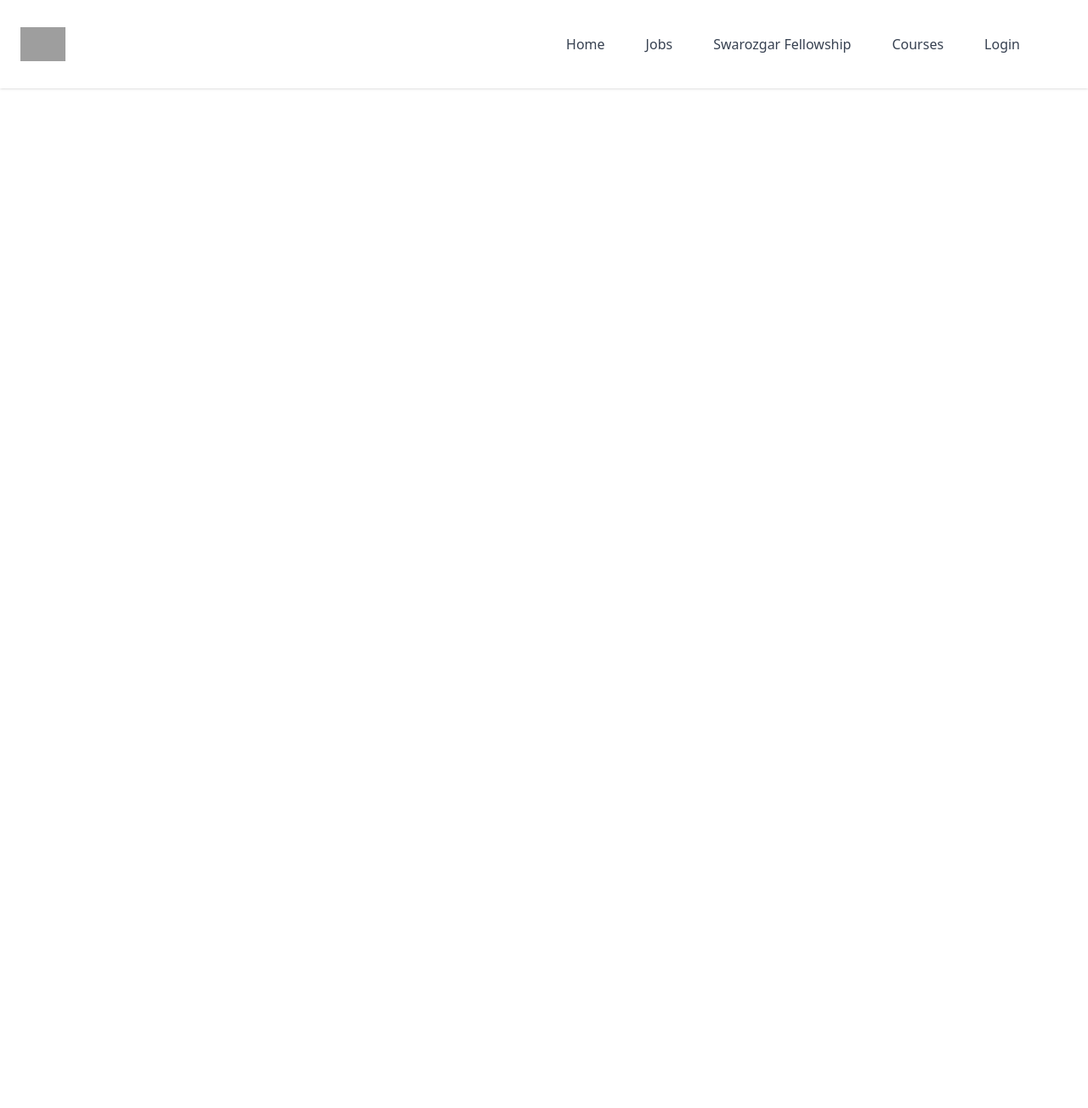
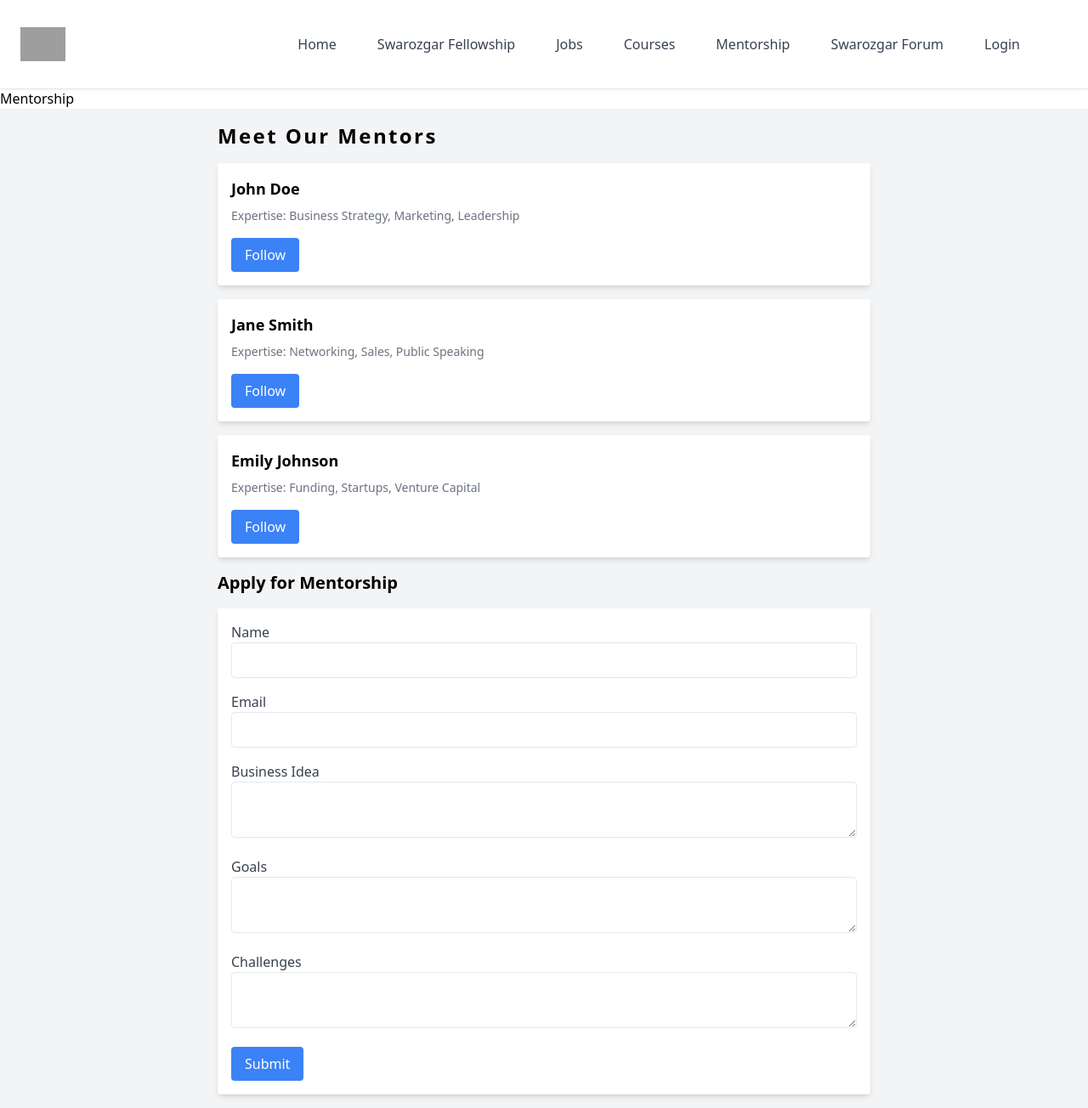
Before and after one commit to cfgmumbai24/Team-32, a React (Vite) app in the folder frontend/: page /Mentorship in a window 1280 px wide. Shown: the whole page at 85% size. Before the commit the page ends 800 px from the top, so only its background shows below. Built offline with nearby package versions, Linux system fonts and the light colour scheme; grey boxes are pictures that could not be loaded.

Commit message:
Added Forum and Mentor Pages

```diff
--- a/frontend/src/App.jsx
+++ b/frontend/src/App.jsx
@@ -9,10 +9,11 @@ import Home from './components/pages/Home'
 import { Login } from './components/pages/Login'
 import JobDetail from './components/jobDetails'
 import Jobs from './components/pages/Jobs'
-import Swarozgar from './components/pages/Swarozgar'
 import ContactUs from './components/pages/ContactUs'
 import { Signup } from './components/pages/Signup'
 import Courses from './components/pages/Courses'
+import Forum from './components/pages/Forum'
+import Mentorship from './components/pages/Mentorship'
 
 
 function App() {
@@ -25,9 +26,10 @@ function App() {
       <Route exact path='/Login' element={<Login />}/>
       <Route exact path='/Signup' element={<Signup />}/>
       <Route exact path='/Jobs' element={<Jobs />}/>
-      <Route exact path='/Swarozgar' element={<Swarozgar />}/>
       <Route exact path='/ContactUs' element={<ContactUs />}/>
       <Route exact path='/Courses' element={<Courses />}/>
+      <Route exact path='/Forum' element={<Forum />}/>
+      <Route exact path='/Mentorship' element={<Mentorship />}/>
       <Route path="/job/:id" element={<JobDetail />} />
 
     </Routes>
--- /dev/null
+++ b/frontend/src/components/Mentor.jsx
@@ -0,0 +1,136 @@
+import React, { useState } from 'react';
+
+const mentorsData = [
+  {
+    id: 1,
+    name: 'John Doe',
+    expertise: ['Business Strategy', 'Marketing', 'Leadership'],
+  },
+  {
+    id: 2,
+    name: 'Jane Smith',
+    expertise: ['Networking', 'Sales', 'Public Speaking'],
+  },
+  {
+    id: 3,
+    name: 'Emily Johnson',
+    expertise: ['Funding', 'Startups', 'Venture Capital'],
+  },
+];
+
+const MentorCard = ({ mentor, onFollow }) => {
+  return (
+    <div className="bg-white shadow-md rounded p-4 mb-4">
+      <h2 className="text-lg font-semibold mb-2">{mentor.name}</h2>
+      <div className="text-gray-500 text-sm mb-4">
+        Expertise: {mentor.expertise.join(', ')}
+      </div>
+      <button
+        className="bg-blue-500 text-white px-4 py-2 rounded"
+        onClick={() => onFollow(mentor.id)}
+      >
+        Follow
+      </button>
+    </div>
+  );
+};
+
+const Mentorship = () => {
+  const [followedMentors, setFollowedMentors] = useState([]);
+  const [formData, setFormData] = useState({
+    name: '',
+    email: '',
+    businessIdea: '',
+    goals: '',
+    challenges: '',
+  });
+
+  const handleFollow = (mentorId) => {
+    if (!followedMentors.includes(mentorId)) {
+      setFollowedMentors([...followedMentors, mentorId]);
+    }
+  };
+
+  const handleChange = (e) => {
+    setFormData({ ...formData, [e.target.name]: e.target.value });
+  };
+
+  const handleSubmit = (e) => {
+    e.preventDefault();
+    console.log(formData);
+  };
+
+  return (
+    <div className="p-4 bg-gray-100 min-h-screen">
+      <div className="max-w-3xl mx-auto">
+        <h1 className="text-2xl font-bold mb-4">Meet Our Mentors</h1>
+        {mentorsData.map((mentor) => (
+          <MentorCard key={mentor.id} mentor={mentor} onFollow={handleFollow} />
+        ))}
+        <h2 className="text-xl font-bold mb-4">Apply for Mentorship</h2>
+        <form onSubmit={handleSubmit} className="bg-white shadow-md rounded p-4">
+          <div className="mb-4">
+            <label className="block text-gray-700">Name</label>
+            <input
+              type="text"
+              name="name"
+              value={formData.name}
+              onChange={handleChange}
+              className="w-full p-2 border rounded"
+              required
+            />
+          </div>
+          <div className="mb-4">
+            <label className="block text-gray-700">Email</label>
+            <input
+              type="email"
+              name="email"
+              value={formData.email}
+              onChange={handleChange}
+              className="w-full p-2 border rounded"
+              required
+            />
+          </div>
+          <div className="mb-4">
+            <label className="block text-gray-700">Business Idea</label>
+            <textarea
+              name="businessIdea"
+              value={formData.businessIdea}
+              onChange={handleChange}
+              className="w-full p-2 border rounded"
+              required
+            ></textarea>
+          </div>
+          <div className="mb-4">
+            <label className="block text-gray-700">Goals</label>
+            <textarea
+              name="goals"
+              value={formData.goals}
+              onChange={handleChange}
+              className="w-full p-2 border rounded"
+              required
+            ></textarea>
+          </div>
+          <div className="mb-4">
+            <label className="block text-gray-700">Challenges</label>
+            <textarea
+              name="challenges"
+              value={formData.challenges}
+              onChange={handleChange}
+              className="w-full p-2 border rounded"
+              required
+            ></textarea>
+          </div>
+          <button
+            type="submit"
+            className="bg-blue-500 text-white px-4 py-2 rounded"
+          >
+            Submit
+          </button>
+        </form>
+      </div>
+    </div>
+  );
+};
+
+export default Mentorship;
--- a/frontend/src/components/Navbar.jsx
+++ b/frontend/src/components/Navbar.jsx
@@ -73,22 +73,35 @@ const Navbar = () => {
                 Home
               </Link>
               <Link
-                to="/Jobs"
-                className="px-3 py-2 mx-3 mt-2 text-gray-700 transition-colors duration-300 transform rounded-md lg:mt-0 dark:text-gray-200 hover:bg-gray-100 dark:hover:bg-gray-700"
-              >
-               Jobs
-              </Link>
-              <Link
                 to="/Swarozgar"
                 className="px-3 py-2 mx-3 mt-2 text-gray-700 transition-colors duration-300 transform rounded-md lg:mt-0 dark:text-gray-200 hover:bg-gray-100 dark:hover:bg-gray-700"
               >
                 Swarozgar Fellowship
               </Link>
               <Link
+                to="/Jobs"
+                className="px-3 py-2 mx-3 mt-2 text-gray-700 transition-colors duration-300 transform rounded-md lg:mt-0 dark:text-gray-200 hover:bg-gray-100 dark:hover:bg-gray-700"
+              >
+               Jobs
+              </Link>
+
+              <Link
                 to="/Courses"
                 className="px-3 py-2 mx-3 mt-2 text-gray-700 transition-colors duration-300 transform rounded-md lg:mt-0 dark:text-gray-200 hover:bg-gray-100 dark:hover:bg-gray-700"
               >
                 Courses
+              </Link>
+              <Link
+                to="/Mentorship"
+                className="px-3 py-2 mx-3 mt-2 text-gray-700 transition-colors duration-300 transform rounded-md lg:mt-0 dark:text-gray-200 hover:bg-gray-100 dark:hover:bg-gray-700"
+              >
+                Mentorship
+              </Link>
+              <Link
+                to="/Forum"
+                className="px-3 py-2 mx-3 mt-2 text-gray-700 transition-colors duration-300 transform rounded-md lg:mt-0 dark:text-gray-200 hover:bg-gray-100 dark:hover:bg-gray-700"
+              >
+                Swarozgar Forum
               </Link>
               <Link
                 to="/Login"
@@ -99,9 +112,7 @@ const Navbar = () => {
 
             </div>
 
-            <div className="flex items-center mt-4 lg:mt-0">
 
-            </div>
           </div>
         </div>
       </div>
--- /dev/null
+++ b/frontend/src/components/Post.jsx
@@ -0,0 +1,114 @@
+import React, { useState } from 'react';
+
+const postsData = [
+  {
+    id: 1,
+    title: "How I started my own business from scratch.",
+    author: 'John Doe',
+    designation: 'Founder & CEO',
+    content: 'Starting my own business was a challenging but rewarding journey. Here’s what I learned along the way.',
+    likes: 45,
+  },
+  {
+    id: 2,
+    title: "The importance of networking for local entrepreneurs.",
+    author: 'Jane Smith',
+    designation: 'Business Consultant',
+    content: 'Networking is crucial for building relationships and finding new opportunities. Here are my top tips.',
+    likes: 30,
+  },
+  {
+    id: 3,
+    title: "How to secure funding for your startup.",
+    author: 'Emily Johnson',
+    designation: 'Venture Capitalist',
+    content: 'Securing funding is often the hardest part of starting a business. Here’s how you can increase your chances.',
+    likes: 60,
+  },
+];
+
+const ExpertAnswer = () => {
+  const [searchTerm, setSearchTerm] = useState('');
+  const [posts, setPosts] = useState(postsData);
+
+  const filteredPosts = posts.filter(post =>
+    post.title.toLowerCase().includes(searchTerm.toLowerCase())
+  );
+
+  const handleLike = id => {
+    setPosts(posts.map(post => (
+      post.id === id ? { ...post, likes: post.likes + 1 } : post
+    )));
+  };
+
+  const handleAddPost = () => {
+    const newPost = {
+      id: posts.length + 1,
+      title: "New Post Title",
+      author: 'New Author',
+      designation: 'New Designation',
+      content: 'New post content.',
+      likes: 0,
+    };
+    setPosts([...posts, newPost]);
+  };
+
+  return (
+    <div className="p-4 bg-gray-100 min-h-screen">
+      <div className="max-w-3xl mx-auto">
+        <div className="mb-4">
+          <input
+            type="text"
+            placeholder="Search topics..."
+            value={searchTerm}
+            onChange={e => setSearchTerm(e.target.value)}
+            className="w-full p-2 border rounded"
+          />
+        </div>
+        {filteredPosts.map(post => (
+          <div key={post.id} className="bg-white shadow-md rounded p-4 mb-4">
+            <div className="mb-2 text-gray-500 text-sm">
+              Expert answers on <span className="font-bold text-black">Local Entrepreneurship</span>
+            </div>
+            <h2 className="text-lg font-semibold mb-2">{post.title}</h2>
+            <div className="text-gray-500 text-sm mb-4">Here's what else to consider</div>
+            <div className="flex items-start mb-4">
+              <img
+                src="https://via.placeholder.com/40"  // Placeholder image URL
+                alt="Profile"
+                className="w-10 h-10 rounded-full mr-3"
+              />
+              <div>
+                <div className="font-bold text-gray-900">
+                  {post.author} <span className="text-gray-500 text-sm">• 3rd+</span>
+                </div>
+                <div className="text-sm text-gray-500 mb-1">{post.designation}</div>
+                <div className="text-gray-700">{post.content}</div>
+              </div>
+            </div>
+            <div className="flex items-center text-gray-500 text-sm mb-2">
+              <button
+                className="flex items-center mr-4"
+                onClick={() => handleLike(post.id)}
+              >
+                <span className="material-icons-outlined text-lg mr-1">thumb_up</span> Like
+              </button>
+              <span>{post.likes}</span>
+            </div>
+            <button className="text-blue-500 text-sm">View more answers</button>
+          </div>
+        ))}
+        <div className="flex justify-center mt-4">
+          <button
+            className="bg-blue-500 text-white px-4 py-2 rounded"
+            onClick={handleAddPost}
+          >
+            Add Post
+          </button>
+        </div>
+      </div>
+    </div>
+  );
+};
+
+export default ExpertAnswer;
--- /dev/null
+++ b/frontend/src/components/pages/Forum.jsx
@@ -0,0 +1,14 @@
+import React from 'react';
+import Post from '../Post';
+
+
+const Forum = () => {
+  return (
+    <div className="container mx-auto p-4">
+      <h1 className="text-2xl font-bold mb-4">Forum</h1>
+      <Post />
+    </div>
+  );
+};
+
+export default Forum;
--- /dev/null
+++ b/frontend/src/components/pages/Mentorship.jsx
@@ -0,0 +1,14 @@
+import React from 'react'
+import Mentor from '../Mentor'
+
+function Mentorship() {
+  return (
+    <div>
+        Mentorship
+        <Mentor />
+    </div>
+
+  )
+}
+
+export default Mentorship
--- a/frontend/src/components/pages/Swarozgar.jsx
+++ /dev/null
@@ -1,11 +0,0 @@
-import React from 'react'
-
-function Swarozgar() {
-  return (
-    <div>
-      Swarozgar
-    </div>
-  )
-}
-
-export default Swarozgar
```
